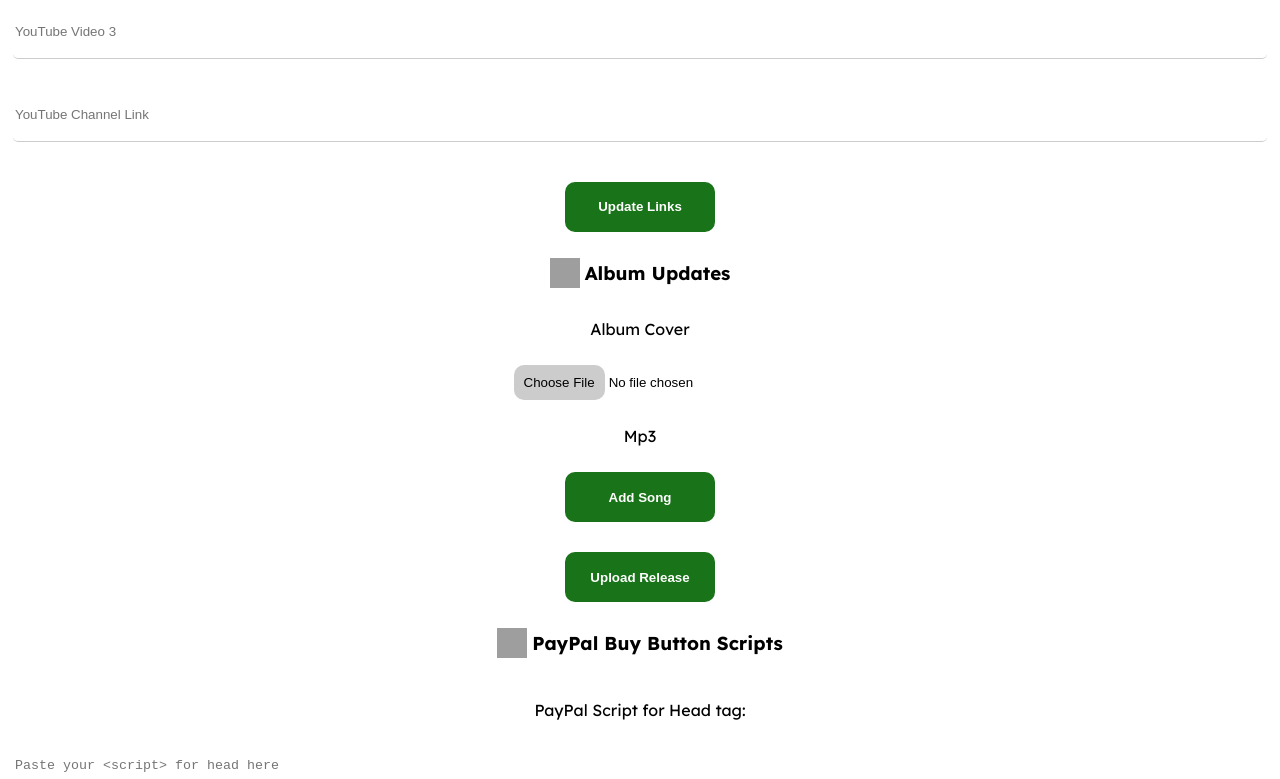
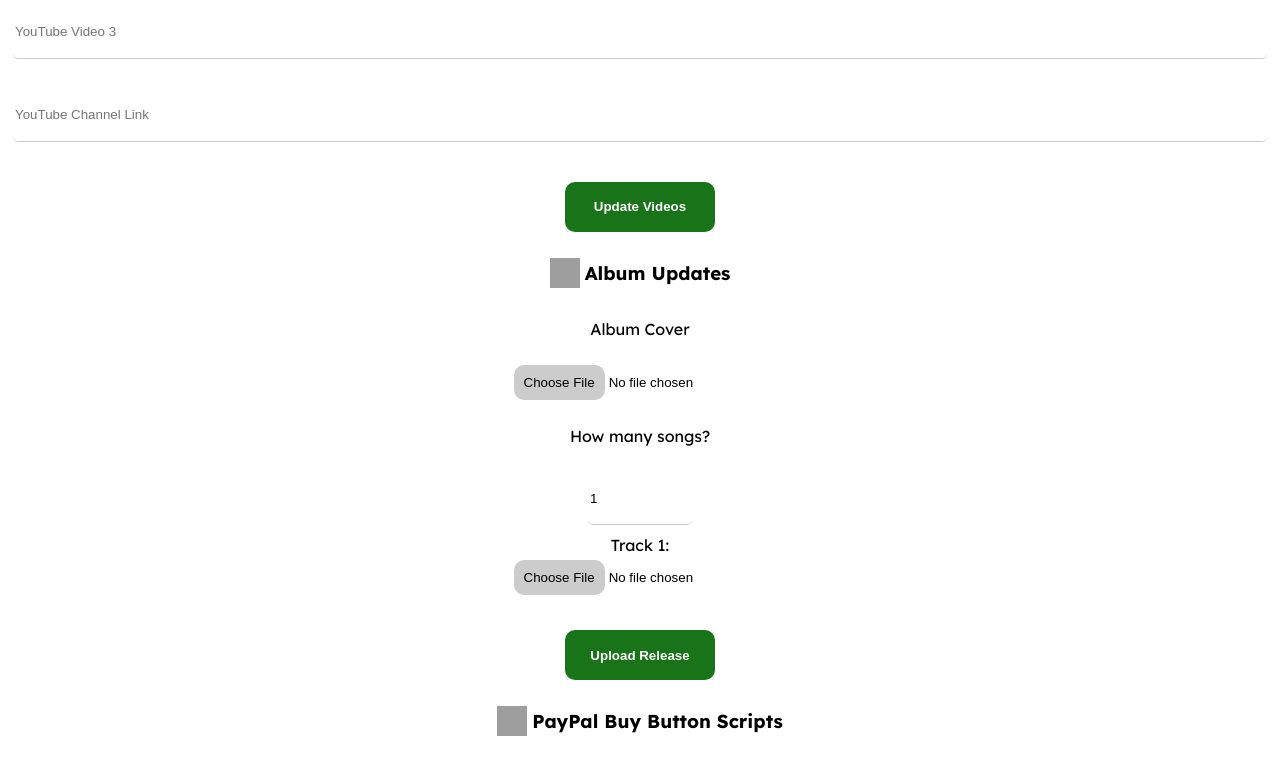
Before and after one commit to MartinMaseko/tapedeck, a React (Create React App) app: page /updates in a window 1280 px wide. Shown: the part 673-1452 px from the top of the page. Built offline with nearby package versions, Linux system fonts and the light colour scheme; grey boxes are pictures that could not be loaded; a web font is replaced by a local one.

Commit message:
Form Updates and Back end Server Conf

```diff
--- a/src/components/Login.jsx
+++ b/src/components/Login.jsx
@@ -1,9 +1,10 @@
 import { useState } from "react";
-import { useNavigate } from "react-router-dom"; // Add this import
+import { useNavigate } from "react-router-dom";
 import { auth } from "../firebase";
 import "./tapestyle.css";
 import cassette from "./assets/cassette.webp";
 import tapedeckLogo from "./assets/Logo.png";
+
 import {
   signInWithEmailAndPassword,
   GoogleAuthProvider,
@@ -14,13 +15,15 @@ export default function Login() {
   const [email, setEmail] = useState("");
   const [password, setPassword] = useState("");
   const [error, setError] = useState("");
-  const navigate = useNavigate(); // Add this line
+  const navigate = useNavigate();
 
   const handleEmailLogin = async (e) => {
     e.preventDefault();
     try {
       await signInWithEmailAndPassword(auth, email, password);
-      navigate("/updates"); // Redirect to Updates
+      const user = auth.currentUser;
+      console.log("User logged in:", user);
+      navigate("/updates");
     } catch (err) {
       setError(err.message);
     }
@@ -30,7 +33,9 @@ export default function Login() {
     try {
       const provider = new GoogleAuthProvider();
       await signInWithPopup(auth, provider);
-      navigate("/updates"); // Redirect to Updates
+      const user = auth.currentUser;
+      console.log("User logged in:", user);
+      navigate("/updates");
     } catch (err) {
       setError(err.message);
     }
--- a/src/components/Updates.jsx
+++ b/src/components/Updates.jsx
@@ -1,35 +1,114 @@
 import "./tapestyle.css";
 import NavBar from "./NavBar";
+import { db, auth } from "../firebase";
+import { doc, setDoc } from "firebase/firestore";
 import { useState } from "react";
 import banner from "./assets/tapedeckbanner.webp";
 
 function Updates() {
-  const [links, setLinks] = useState(["", "", ""]);
-  const [mp3File, setMp3File] = useState(null);
-  const [songs, setSongs] = useState([]);
-  const [showMp3Input, setShowMp3Input] = useState(false);
+  const [youtubelinks, setyoutubeLinks] = useState(["", "", ""]);
+  const [youtubeChannelLink, setYoutubeChannelLink] = useState("");
+  const [numSongs, setNumSongs] = useState(1);
+  const [songFiles, setSongFiles] = useState([]);
+  const [albumCover, setAlbumCover] = useState(null);
   const [paypalHead, setPaypalHead] = useState("");
   const [paypalEffect, setPaypalEffect] = useState("");
 
   const handleLinkChange = (index, value) => {
-    const newLinks = [...links];
+    const newLinks = [...youtubelinks];
     newLinks[index] = value;
-    setLinks(newLinks);
+    setyoutubeLinks(newLinks);
   };
 
-  const handleAddSong = () => {
-    if (mp3File) {
-      setSongs([...songs, mp3File]);
-      setMp3File(null);
-      setShowMp3Input(false);
+  const handleYoutubeChannelChange = (value) => {
+    setYoutubeChannelLink(value);
+  }
+
+
+  const handleUpdateVideos = async (e) => {
+    e.preventDefault();
+    const user = auth.currentUser;
+    if (!user) {
+      alert("You must be logged in.");
+      return;
+    }
+    const safeLinks = youtubelinks.map(link => link || "");
+    try {
+      await setDoc(doc(db, "Artists", user.uid), {
+        youtubelinks: safeLinks,
+        youtubeChannelLink: youtubeChannelLink || ""
+      }, { merge: true }); // merge: true keeps other fields
+      alert("YouTube links updated!");
+    } catch (err) {
+      alert("Error saving links: " + err.message);
     }
   };
+
+  const handleUploadRelease = async (e) => {
+    e.preventDefault();
+    const user = auth.currentUser;
+    if (!user) {
+      alert("You must be logged in.");
+      return;
+    }
+
+    // 1. Upload album cover to Railway (optional)
+    let albumCoverUrl = "";
+    if (albumCover) {
+      albumCoverUrl = await uploadToRailway(albumCover, "cover");
+    }
+
+    // 2. Upload each song to Railway and get URLs
+    const uploadedSongs = await Promise.all(songFiles.map(async (file, idx) => {
+      if (!file) return null;
+      const url = await uploadToRailway(file, `track${idx + 1}`);
+      return {
+        track: idx + 1,
+        name: file.name,
+        url
+      };
+    }));
+
+    // 3. Save to Firestore
+    try {
+      await setDoc(doc(db, "Artists", user.uid), {
+        album: {
+          cover: albumCoverUrl,
+          songs: uploadedSongs.filter(Boolean),
+        }
+      }, { merge: true });
+      alert("Release uploaded!");
+    } catch (err) {
+      alert("Error saving release: " + err.message);
+    }
+  };
+
+  async function uploadToRailway(file, label) {
+    // This assumes your backend at /app/uploads/ accepts multipart/form-data POST
+    const formData = new FormData();
+    formData.append("file", file);
+    formData.append("label", label);
+
+    const response = await fetch("https://tapedeck-production.up.railway.app/app/uploads/", {
+      method: "POST",
+      body: formData,
+    });
+
+    if (!response.ok) {
+      throw new Error("Upload failed");
+    }
+    const data = await response.json();
+    // Assume your backend returns { url: "https://..." }
+    return data.url;
+  }
 
   return (
     <div>
       <NavBar />
       <img src={banner} alt="TapeDeck Banner" style={{ width: "100%", maxHeight: "350px" }} />
-      <form className="form-container">
+      <form
+        className="form-container"
+        onSubmit={handleUpdateVideos}>
         <div className="section-titles">
           <div className="sectiontitle-container">
           <img
@@ -40,13 +119,13 @@ function Updates() {
             />
             <h3>YouTube Links</h3>
           </div>
-          {links.map((link, idx) => (
+          {youtubelinks.map((link, idx) => (
               <input
                 className="form-inputs"
                 key={idx}
                 type="text"
                 placeholder={`YouTube Video ${idx + 1}`}
-            value={link}
+                value={link || ""}
                 onChange={e => handleLinkChange(idx, e.target.value)}
                 style={{ display: "block", margin: "10px 0", width: "100%" }}
               />
@@ -55,11 +134,11 @@ function Updates() {
             className="form-inputs"
             type="text"
             placeholder="YouTube Channel Link"
-            value={links[3]}
-            onChange={e => handleLinkChange(3, e.target.value)}
+            value={youtubeChannelLink}
+            onChange={e => handleYoutubeChannelChange(e.target.value)}
             style={{ display: "block", margin: "10px 0", width: "100%" }}
           />
-        <button className="update-btns" type="submit">Update Links</button>
+        <button className="update-btns" type="submit">Update Videos</button>
         </div>
         <div className="section-titles">
           <div className="sectiontitle-container">
@@ -77,50 +156,46 @@ function Updates() {
           type="file"
           accept="image/*"
           style={{ display: "block", margin: "10px 0" }}
+          onChange={e => setAlbumCover(e.target.files[0])}
         />
-        <p>Mp3</p>
-        {!showMp3Input ? (
-          <button
-            className="update-btns"
-            type="button"
-            style={{ margin: "10px 0" }}
-            onClick={() => setShowMp3Input(true)}
-          >
-            Add Song
-          </button>
-        ) : (
-          <>
+        <p>How many songs?</p>
+          <input
+            className="form-inputs"
+            type="number"
+            min={1}
+            max={20}
+            value={numSongs}
+            onChange={e => {
+              const val = Math.max(1, Math.min(20, Number(e.target.value)));
+              setNumSongs(val);
+              setSongFiles(files => {
+                const newFiles = [...files];
+                newFiles.length = val;
+                return newFiles;
+              });
+            }}
+            style={{ display: "block", margin: "10px 0", width: "100px" }}
+          />
+            {[...Array(numSongs)].map((_, idx) => (
+              <div key={idx} style={{ marginBottom: "10px" }}>
+                <label>Track {idx + 1}:</label>
                 <input
                   type="file"
                   accept="audio/mp3,audio/mpeg"
-              style={{ display: "block", margin: "10px 0" }}
-              onChange={e => setMp3File(e.target.files[0])}
+                  onChange={e => {
+                    const file = e.target.files[0];
+                    setSongFiles(files => {
+                      const newFiles = [...files];
+                      newFiles[idx] = file;
+                      return newFiles;
+                    });
+                  }}
+                  style={{ display: "block", margin: "5px 0" }}
                 />
-            <div className="mp3-actions">
-              <button
-                className="update-btns"
-                type="button"
-                onClick={handleAddSong}
-                style={{ margin: "10px 0" }}
-                disabled={!mp3File}
-              >
-                Add
-              </button>
-              <button
-                className="update-btns"
-                type="button"
-                onClick={() => {
-                  setShowMp3Input(false);
-                  setMp3File(null);
-                }}
-                style={{ margin: "10px 0" }}
-              >
-                Cancel
-              </button>
+                {songFiles[idx] && <span>{songFiles[idx].name}</span>}
               </div>
-          </>
-        )}
-        <button className="update-btns" type="submit">Upload Release</button>
+            ))}
+        <button className="update-btns" type="submit" onClick={handleUploadRelease}>Upload Release</button>
         <div className="section-titles">
           <div className="sectiontitle-container">
             <img
@@ -201,7 +276,7 @@ function Updates() {
             placeholder="Event Title"
             style={{ display: "block", margin: "10px 0", width: "100%" }}
           />
-          <p>Event Poster</p>
+          <p>Event Poster </p>
           <input
             className="form-inputs"
             type="file"
--- a/src/components/tapestyle.css
+++ b/src/components/tapestyle.css
@@ -173,12 +173,6 @@ nav {
   width: 150px;
 }
 
-.mp3-actions {
-  display: flex;
-  align-items: center;
-  gap: 5px;
-  }
-
 .form-container input[type="file"]::file-selector-button {
   padding: 10px;
   border: none;
--- a/src/firebase.js
+++ b/src/firebase.js
@@ -1,5 +1,6 @@
 import { initializeApp } from "firebase/app";
 import { getAuth } from "firebase/auth";
+import { getFirestore } from "firebase/firestore";
 
 const firebaseConfig = {
     apiKey: "AIzaSyBAkHpoQH4FupUYuZDAxHEZ8Rg28HXua9w",
@@ -13,3 +14,4 @@ const firebaseConfig = {
 
 const app = initializeApp(firebaseConfig);
 export const auth = getAuth(app);
+export const db = getFirestore(app);
```
Also changed, not shown: package.json (+17 -1 lines), src/components/Dashboard.jsx (added, +11 -0 lines), 1 other file (tests, documents, lock files or other folders). Lines whose indentation alone changed are shown as unchanged.
